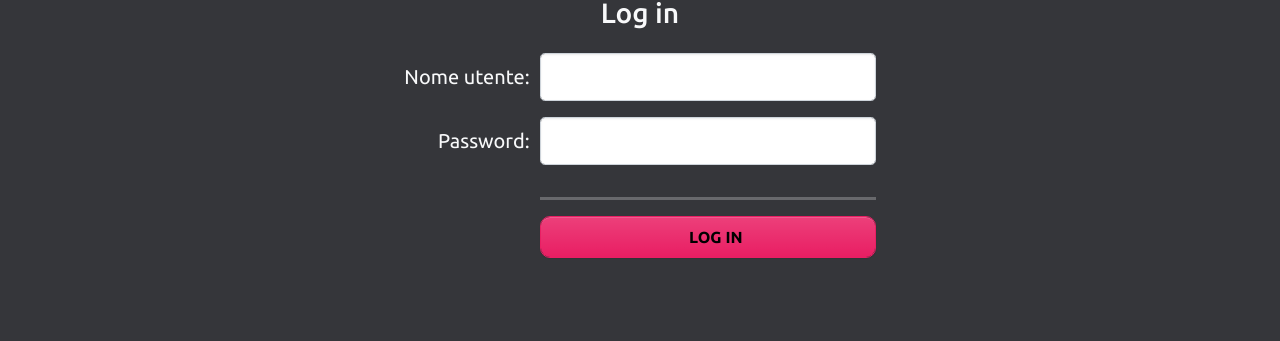
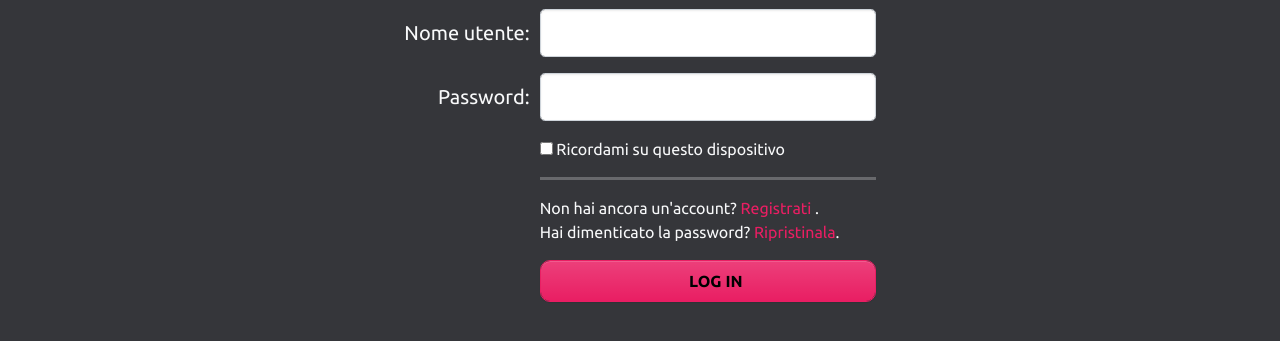
Before and after one commit to Bylothink/do-you-dare, a Vue app: page /user/log-in in a window 1280 px wide. Shown: the part 301-642 px from the top of the page. Built offline with nearby package versions, Linux system fonts and the light colour scheme; no server answers; a web font is replaced by a local one.

Commit message:
[SHIT] Spaghetti code about registration form... 💩🍝

```diff
--- a/src/pages/user/LogInPage.vue
+++ b/src/pages/user/LogInPage.vue
@@ -30,8 +30,25 @@
             <div class="form-row">
                 <span></span>
                 <div class="form-cell">
+                    <input type="checkbox" />
+                    Ricordami su questo dispositivo
+                </div>
+            </div>
+            <div class="form-row">
+                <span></span>
+                <div class="form-cell">
                     <hr />
-                    <AppButton class="form-control form-control-lg" type="submit">
+                    <span style="display: block;">
+                        Non hai ancora un'account?
+                        <RouterLink :to="{ name: 'user-register' }">
+                            Registrati
+                        </RouterLink>.
+                    </span>
+                    <span style="display: block;">
+                        Hai dimenticato la password?
+                        <a href="#">Ripristinala</a>.
+                    </span>
+                    <AppButton class="form-control form-control-lg" style="margin-top: 1em;" type="submit">
                         <span class="fa-solid fa-key"></span>
                         Log in
                     </AppButton>
```
